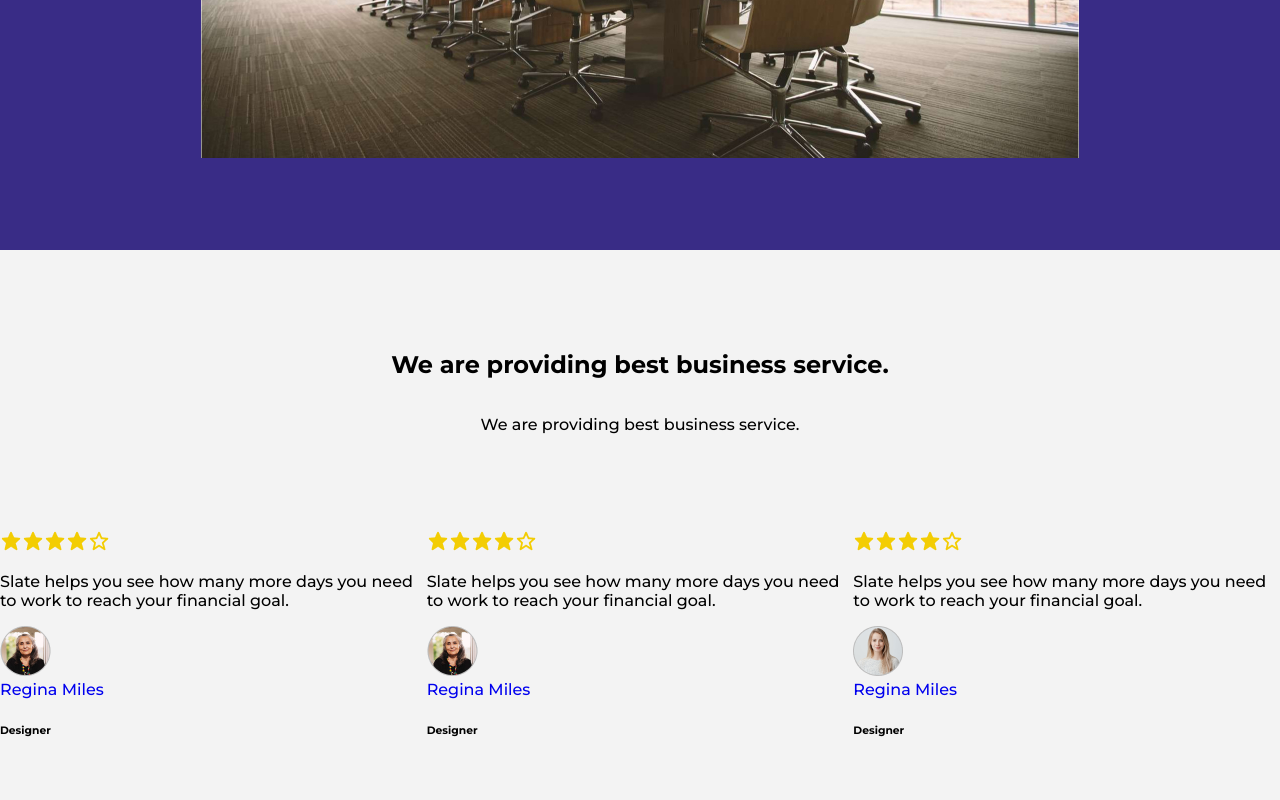
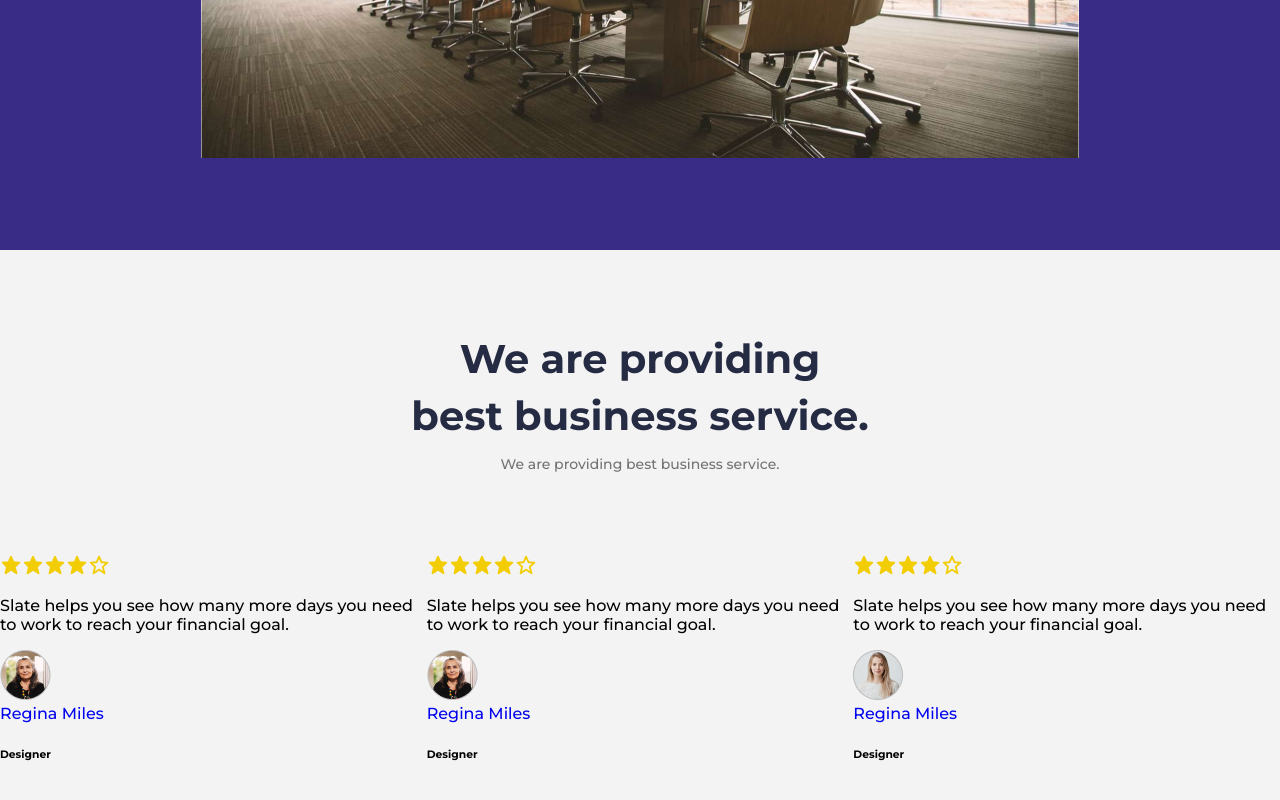
Before and after one commit to Janasyl/html-css-js, a plain HTML site: page index.html in a window 1280 px wide. Shown: the part 2196-2996 px from the top of the page. Drawn offline with Linux system fonts and the light colour scheme.

Commit message:
added styles to class section-4-suptitle and section-4-title

```diff
--- a/style.css
+++ b/style.css
@@ -385,3 +385,23 @@ a {
     justify-content: space-between;
     margin: 80px 0;
 }
+.section-4-title {
+	font-family:'Montserrat', sans-serif;
+    font-size: 40px;
+    line-height: 57px;
+    width: 461px;
+    margin: 0 auto;
+    color: #252b42;
+}
+.section-4-suptitle {
+	font-family:'Montserrat', sans-serif;
+    font-weight: 500;
+    font-size: 14px;
+    line-height: 20px;
+    color: #737373;
+    max-width: 470px;
+    margin-top: 10px;
+    margin-bottom: 0;
+    margin-left: auto;
+    margin-right: auto;
+}
```
